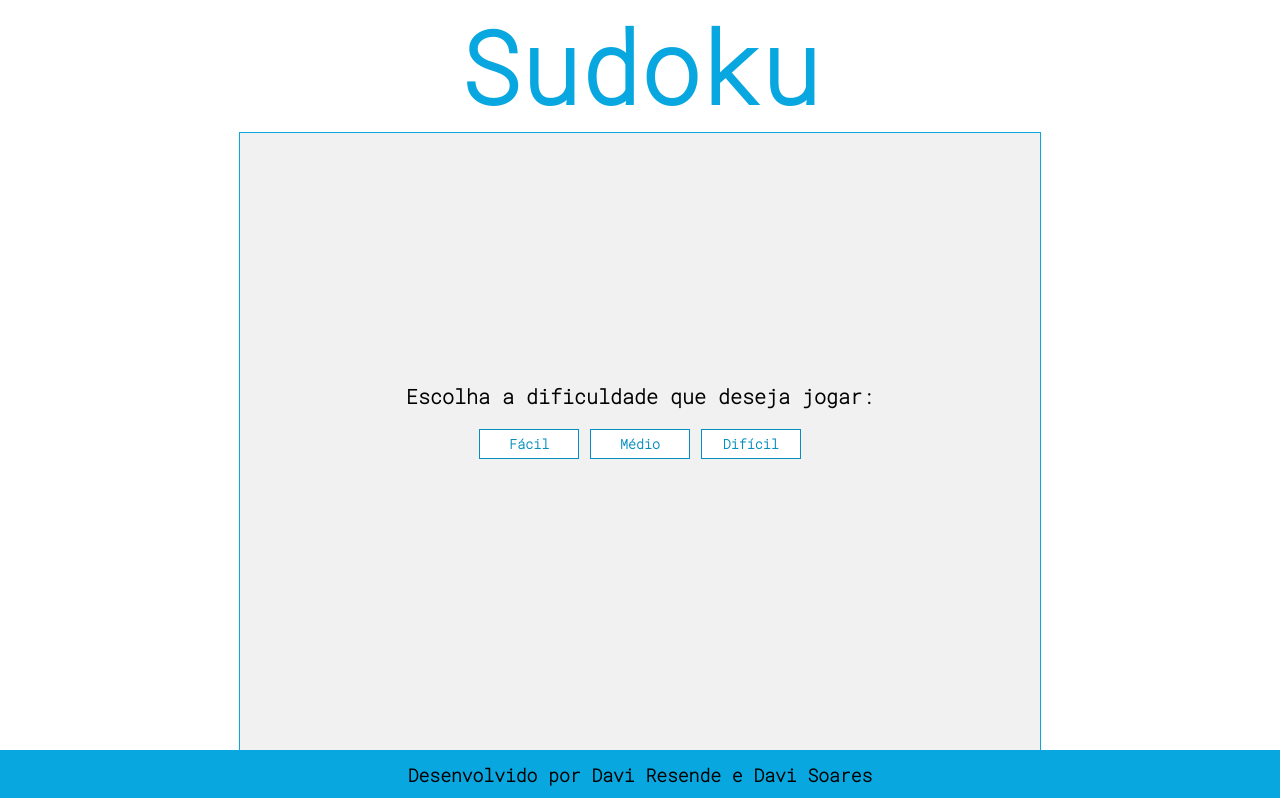
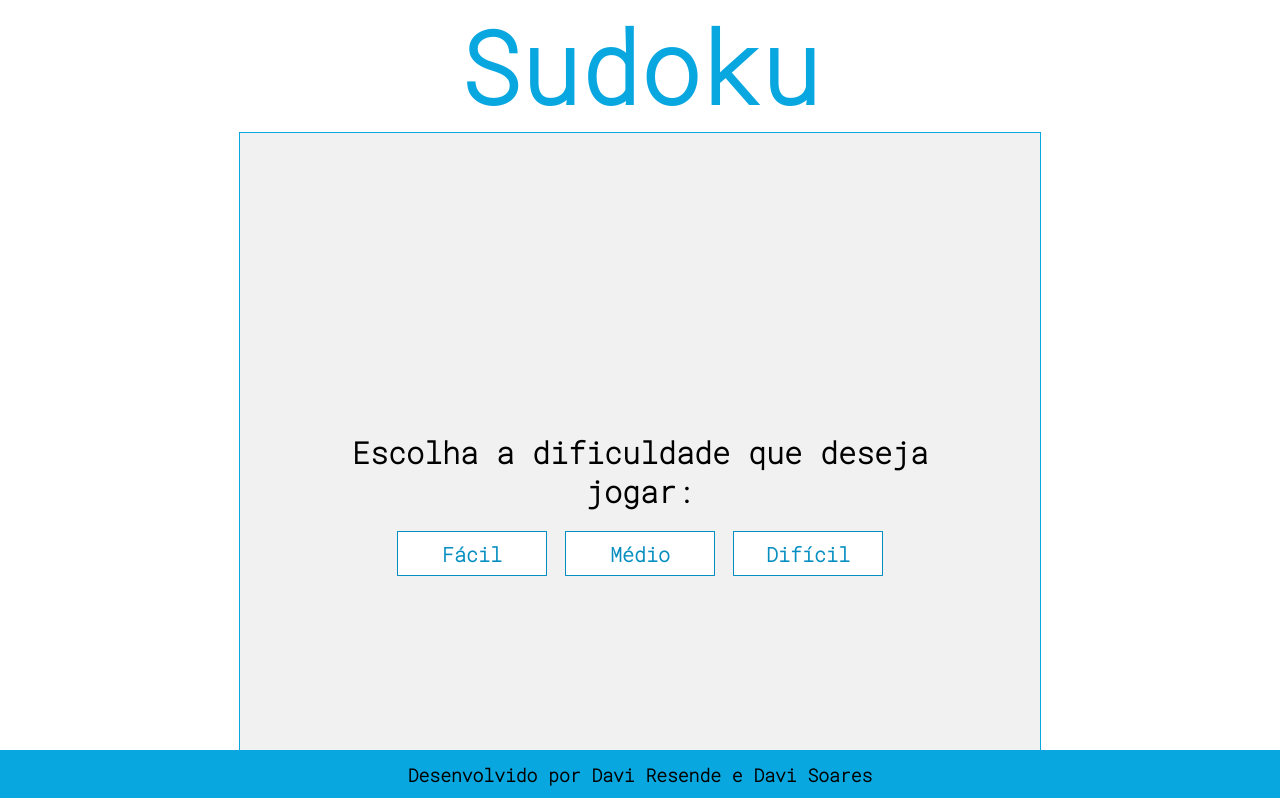
Before and after one commit to davirsreis/Sudoku-PPI1, a plain HTML site: page index.html in a window 1280 px wide. Shown: the top 798 px of the page. Drawn offline with nearby package versions, Linux system fonts and the light colour scheme.

Commit message:
final adjustments

```diff
--- a/style.css
+++ b/style.css
@@ -56,18 +56,19 @@ input:hover {
 
 .buttonDificuldade, .buttonFinalizar {
     font-weight: bold;
-    width: 100px;
-    height: 30px;
+    width: 150px;
+    height: 45px;
     background-color: white;
     color: #068ec0;
     border: 1px solid #068ec0;
     font-family: 'Roboto Mono', monospace;
     margin-top: 10px;
+    font-size: 20px;
 }
 
 .buttonFinalizar {
-    margin-top: 25px;
-    width: 150px;
+    margin-top: 20px;
+    width: 220px;
 }
 
 .buttonDificuldade:hover, .buttonFinalizar:hover {
@@ -79,8 +80,8 @@ input:hover {
 #dificuldade {
     color: black;
     text-align: center;
-    font-size: 18px;
-    padding-top: 200px;
+    font-size: 30px;
+    padding-top: 250px;
 }
 
 #pDificuldade {
@@ -128,10 +129,6 @@ li {
     font-size: 20px;
 }
 
-p {
-    font-size: 20px;
-}
-
 ul {
     font-size: 20px;
 }
```
